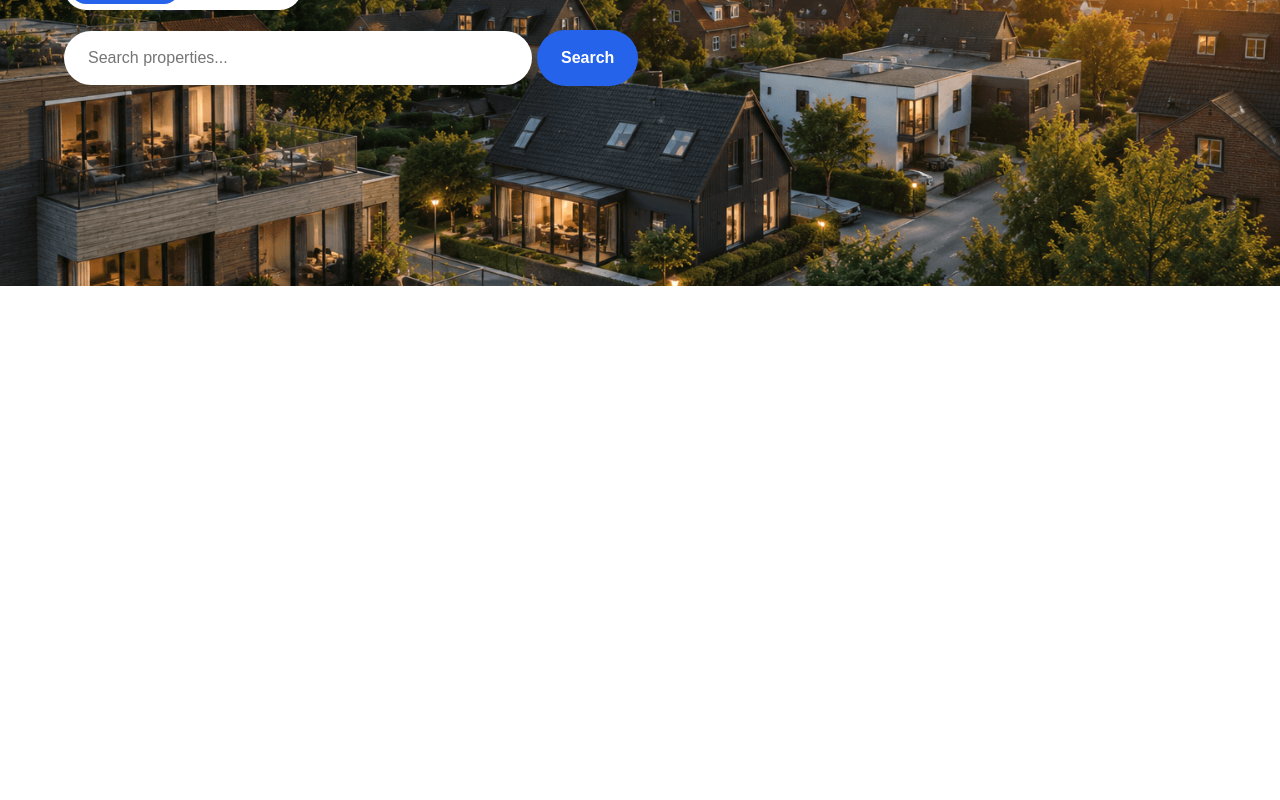
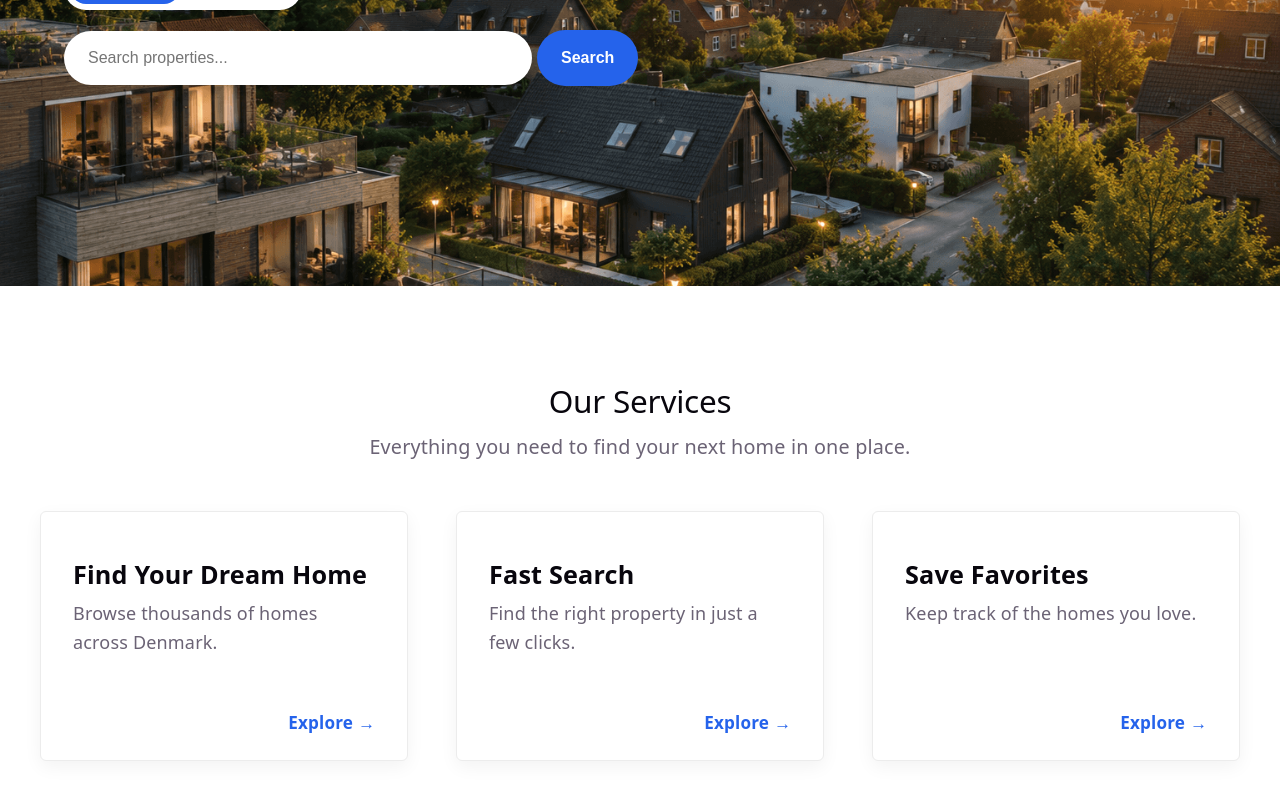
Before and after one commit to yasi-ayazi/home-finder, a React (Vite) app: page / in a window 1280 px wide. Shown: the part 354-1154 px from the top of the page. Before the commit the page ends 800 px from the top, so only its background shows below. Built offline with nearby package versions, Linux system fonts and the light colour scheme.

Commit message:
Add Services and ServiceCard components with styles for improved service display

```diff
--- a/src/App.tsx
+++ b/src/App.tsx
@@ -1,6 +1,7 @@
 import './App.css'
 import Header from './components/Header/Header'
 import Hero from "./components/Hero/Hero";
+import Services from './components/Services/Services';
 
 function App() {
 
@@ -8,6 +9,7 @@ function App() {
     <>
       <Hero />
       <Header />
+      <Services />
 
     </>
   )
--- /dev/null
+++ b/src/components/ServiceCard/ServiceCard.css
@@ -0,0 +1,50 @@
+.service-card {
+    padding: 24px 32px;
+    background: var(--bg);
+    border: 1px solid #ECECEC;
+    border-radius: 6px;
+    box-shadow: 0 6px 18px rgba(0, 0, 0, .05);
+    text-align: left;
+    min-height: 200px;
+
+    display: flex;
+    flex-direction: column;
+
+    transition:
+        transform 0.2s,
+        box-shadow 0.2s;
+}
+
+.service-card:hover {
+    transform: translateY(3px);
+}
+
+.service-card__title {
+    margin-bottom: 12px;
+    font-size: 1.4rem;
+    font-weight: 600;
+    color: var(--text-h);
+}
+
+.service-card__description {
+    font-size: 1rem;
+    line-height: 1.6;
+    color: var(--text);
+}
+
+.service-card__link {
+    margin-top: auto;
+
+    display: inline-flex;
+    align-items: center;
+    gap: 8px;
+    font-size: .95rem;
+    font-weight: 600;
+    color: var(--primary);
+
+    text-decoration: none;
+    margin-top: auto;
+    justify-content: flex-end;
+    /* pushes arrow/text to the right */
+    width: 100%;
+}
--- /dev/null
+++ b/src/components/ServiceCard/ServiceCard.tsx
@@ -0,0 +1,29 @@
+import "./ServiceCard.css";
+
+type ServiceCardProps = {
+    title: string;
+    description: string;
+};
+
+function ServiceCard({
+    title,
+    description,
+}: ServiceCardProps) {
+    return (
+        <article className="service-card">
+
+            <h3 className="service-card__title">
+                {title}
+            </h3>
+
+            <p className="service-card__description">
+                {description}
+            </p>
+            <a href="#" className="service-card__link">
+                Explore →
+            </a>
+        </article>
+    );
+}
+
+export default ServiceCard;
--- /dev/null
+++ b/src/components/Services/Services.css
@@ -0,0 +1,28 @@
+.services {
+    max-width: 1200px;
+    margin: 0 auto;
+    padding: 96px 24px;
+    text-align: center;
+}
+
+.services__title {
+    margin-bottom: 12px;
+    font-size: 1.75rem;
+    font-weight: 500;
+    color: var(--text-h);
+}
+
+.services__description {
+    max-width: 600px;
+    margin: 0 auto;
+    font-size: 1.1rem;
+    line-height: 1.6;
+    color: var(--text);
+}
+
+.services__cards {
+    display: grid;
+    grid-template-columns: repeat(3, 1fr);
+    gap: 48px;
+    margin-top: 48px;
+}
--- /dev/null
+++ b/src/components/Services/Services.tsx
@@ -0,0 +1,46 @@
+import "./Services.css";
+import ServiceCard from "../ServiceCard/ServiceCard";
+
+const services = [
+  {
+    id: 1,
+    title: "Find Your Dream Home",
+    description: "Browse thousands of homes across Denmark.",
+  },
+  {
+    id: 2,
+    title: "Fast Search",
+    description: "Find the right property in just a few clicks.",
+  },
+  {
+    id: 3,
+    title: "Save Favorites",
+    description: "Keep track of the homes you love.",
+  },
+];
+
+function Services() {
+  return (
+    <section className="services">
+      <h2 className="services__title">
+        Our Services
+      </h2>
+
+      <p className="services__description">
+        Everything you need to find your next home in one place.
+      </p>
+
+      <div className="services__cards">
+        {services.map((service) => (
+          <ServiceCard
+            key={service.id}
+            title={service.title}
+            description={service.description}
+          />
+        ))}
+      </div>
+    </section>
+  );
+}
+
+export default Services;
```
